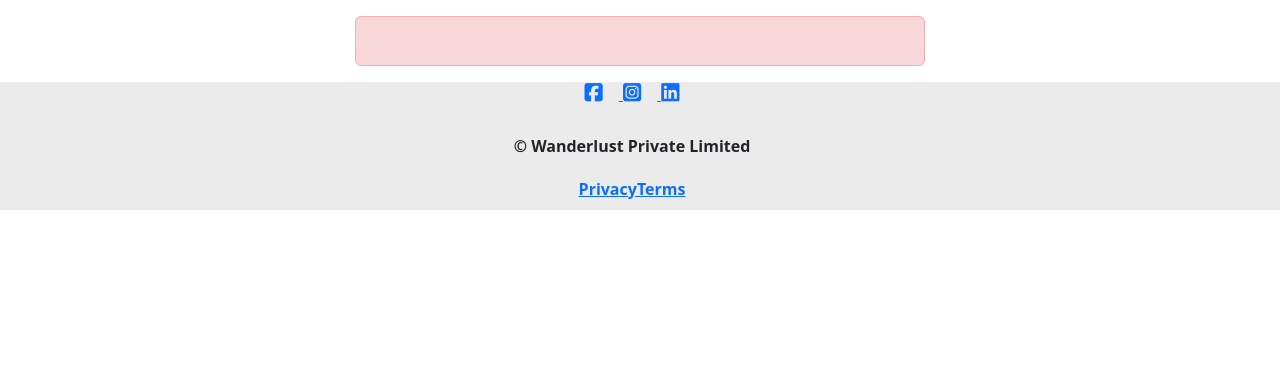
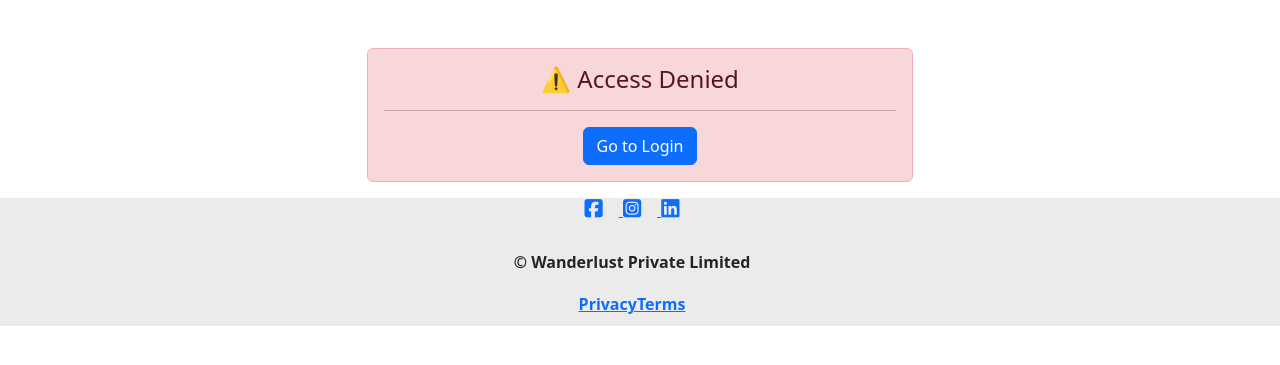
Before and after one commit to Yashpalsinh1775/Airbnb, a Node project: template views/error.ejs in a window 1280 px wide. Shown: the part 80-445 px from the top of the page. Run offline with Node 20 templates, Linux system fonts and the light colour scheme; the template is opened without the code that fills it, so the values that code supplies are empty; some libraries are stand-ins or nearby versions.

Commit message:
Add to commite

```diff
--- a/app.js
+++ b/app.js
@@ -15,6 +15,8 @@
 const passport = require("passport");
 const LocalStrategy = require("passport-local");
 const User = require("./models/user.js");
+const { isLoggedIn } = require("./middleware");
+
 
 // Routes
 const listingRouter = require("./routes/listing.js");
--- a/views/error.ejs
+++ b/views/error.ejs
@@ -1,7 +1,12 @@
 <% layout("/layouts/boilerplate") %>
 
-<div class="row mt-3">
-    <div class="alert alert-danger col-6 offset-3" role="alert">
-        <p class="alert-heading"> <%= message %> </p>
+<div class="row mt-5">
+  <div class="col-6 offset-3">
+    <div class="alert alert-danger text-center" role="alert">
+      <h4 class="alert-heading">⚠️ Access Denied</h4>
+      <p><%= message %></p>
+      <hr>
+      <a href="/login" class="btn btn-primary">Go to Login</a>
     </div>
+  </div>
 </div>
```
Also changed, not shown: middleware.js (+8 -0 lines), routes/listing.js (+9 -0 lines).
